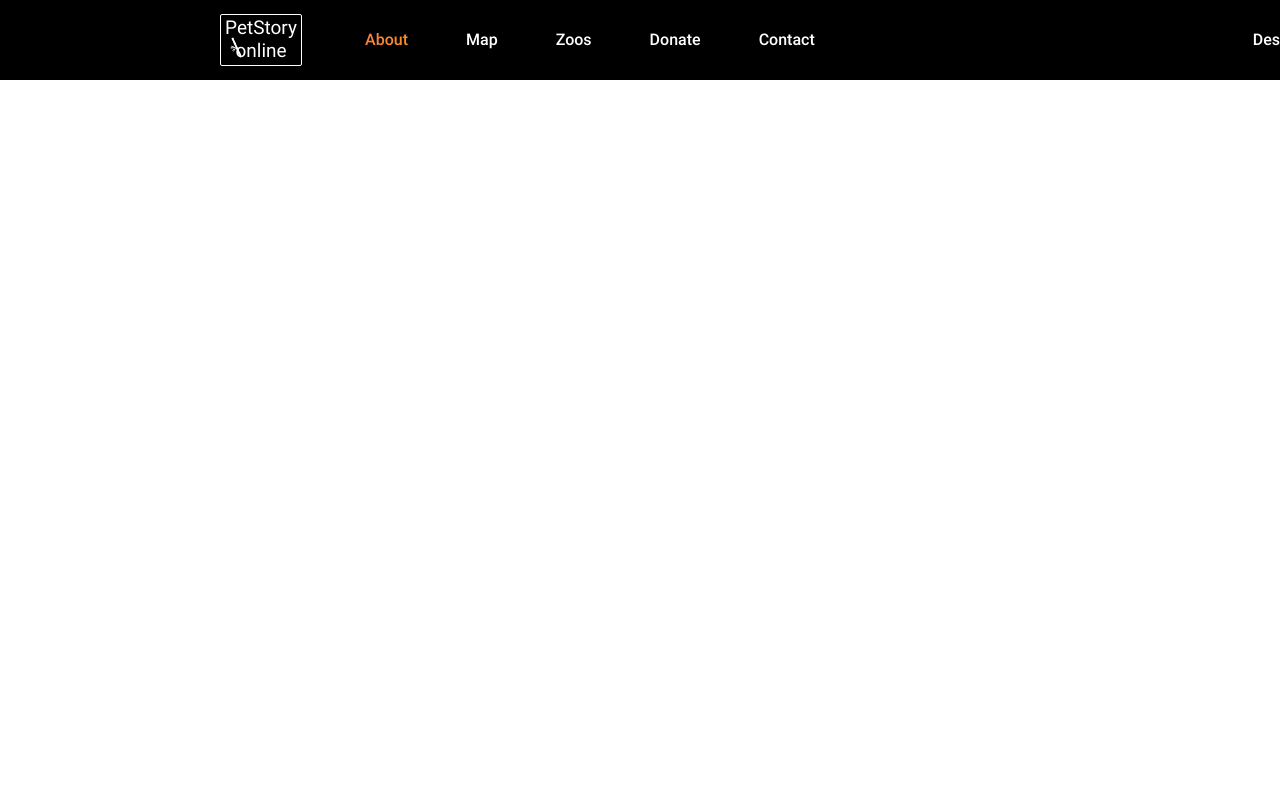
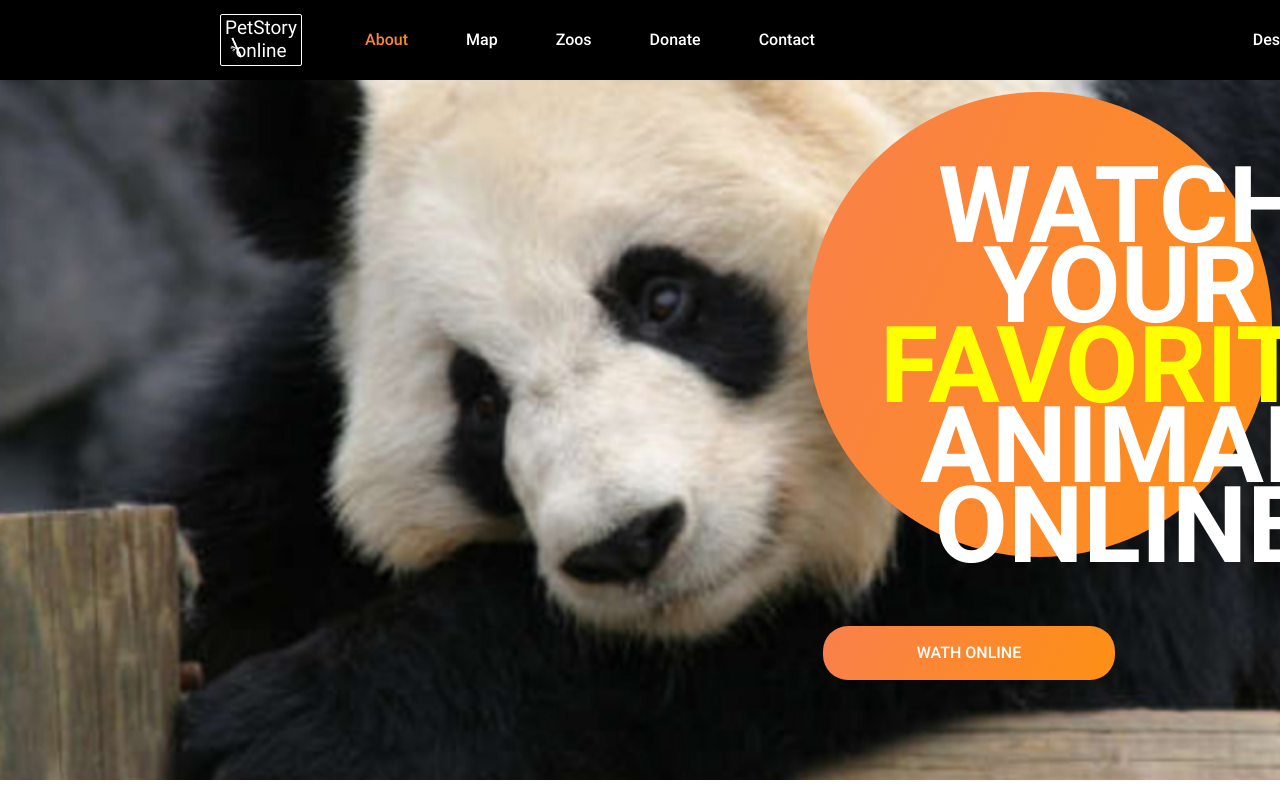
Before and after one commit to Joramba/songbird, a plain HTML site: page online-zoo/pages/main/index.html in a window 1280 px wide. Shown: the top 800 px of the page. Drawn offline with Linux system fonts and the light colour scheme.

Commit message:
feat: add favorite section

```diff
--- a/online-zoo/pages/main/index.html
+++ b/online-zoo/pages/main/index.html
@@ -54,7 +54,20 @@
             </div>
         </div>
     </header>
-
+    <main>
+        <section class="favorite">
+            <div class="favorite_circle">
+                <div class="favorite_circle-text">
+                    Watch your
+                    <div style="color:yellow">
+                        favorite
+                    </div>
+                    animal online
+                </div>
+            </div>
+            <a href="!#" class="favorite_button">wath online</a>
+        </section>
+    </main>
 </body>
 
 </html>
--- a/online-zoo/pages/main/style.scss
+++ b/online-zoo/pages/main/style.scss
@@ -106,6 +106,7 @@
 
 body {
     min-width: 1600px;
+    margin: 0 auto;
 }
 
 .active {
@@ -113,6 +114,11 @@ body {
     -webkit-background-clip: text;
     -webkit-text-fill-color: transparent;
     background-clip: text;
+}
+
+.container {
+    width: 1600px;
+    margin: 0 auto;
 }
 
 // header section start
@@ -229,3 +235,57 @@ body {
 }
 
 // header section end
+
+// favorite section start
+
+.favorite {
+    width: 1600px;
+    background: url("../../assets/images/giant_panda.jpg") no-repeat center;
+    background-size: cover;
+    height: 700px;
+    margin: 0 auto;
+
+    &_circle {
+        position: absolute;
+        width: 465px;
+        height: 465px;
+        border-radius: 50%;
+        margin: 12px 328px auto 807px;
+        background: linear-gradient(113.96deg, #F9804B 1.49%, #FE9013 101.44%);
+
+        &-text {
+            font-family: 'Roboto';
+            font-style: normal;
+            font-weight: 700;
+            font-size: 106.496px;
+            line-height: 75%;
+            text-align: center;
+            text-transform: uppercase;
+            color: #FFFFFF;
+            position: absolute;
+            left: 73px;
+            top: 74px;
+        }
+    }
+
+    &_button {
+        position: absolute;
+        left: calc(50% - 298px/2 + 332px);
+        top: 626px;
+        text-decoration: none;
+        font-family: 'Roboto';
+        font-style: normal;
+        font-weight: 500;
+        font-size: 16px;
+        line-height: 140%;
+        text-align: center;
+        text-transform: uppercase;
+        color: #FFFFFF;
+        width: 292px;
+        background: linear-gradient(113.96deg, #F9804B 1.49%, #FE9013 101.44%);
+        border-radius: 25px;
+        padding: 16px 5px;
+    }
+}
+
+// favorite section end
```
Also changed, not shown: online-zoo/pages/donate/index.html (+1 -0 lines), online-zoo/assets/images/giant_panda.jpg (added), online-zoo/pages/main/style.css, 1 other file.
